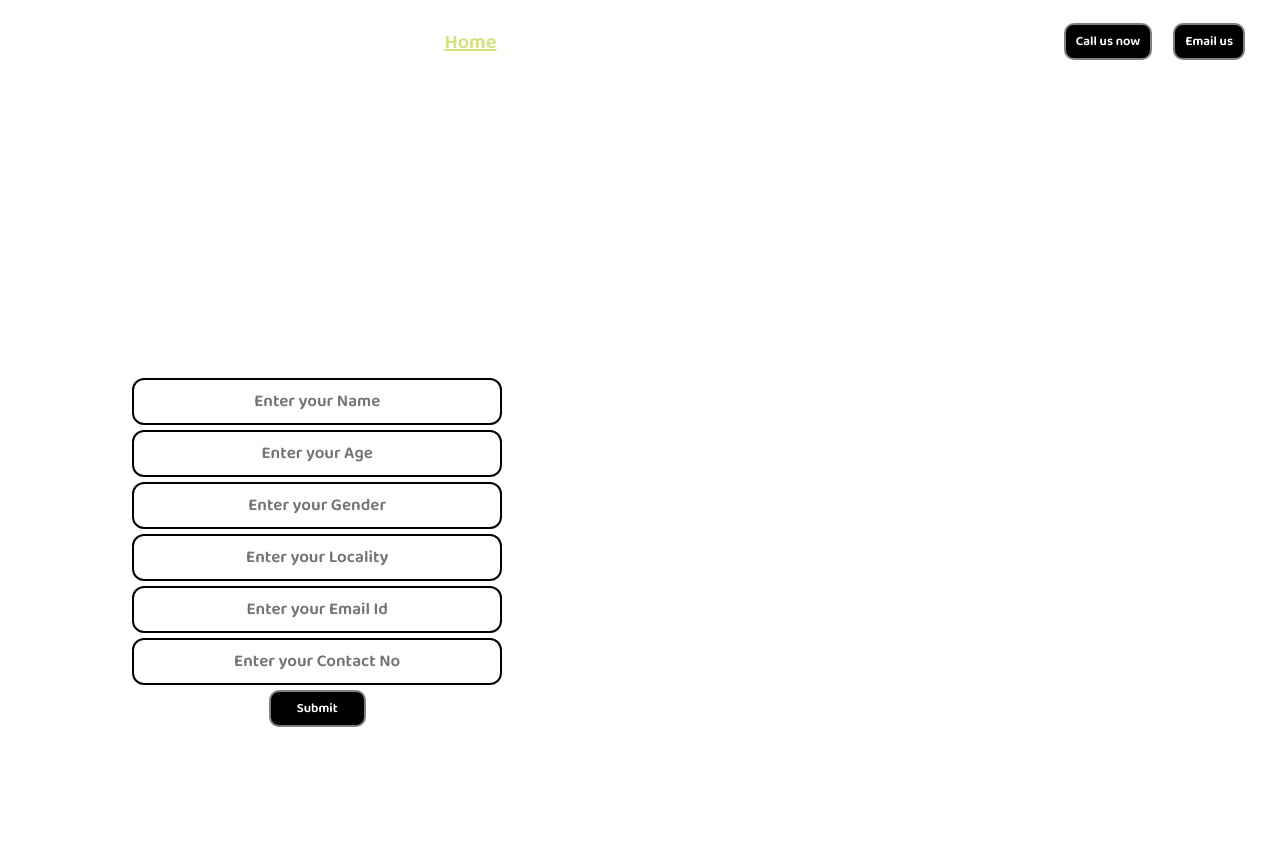
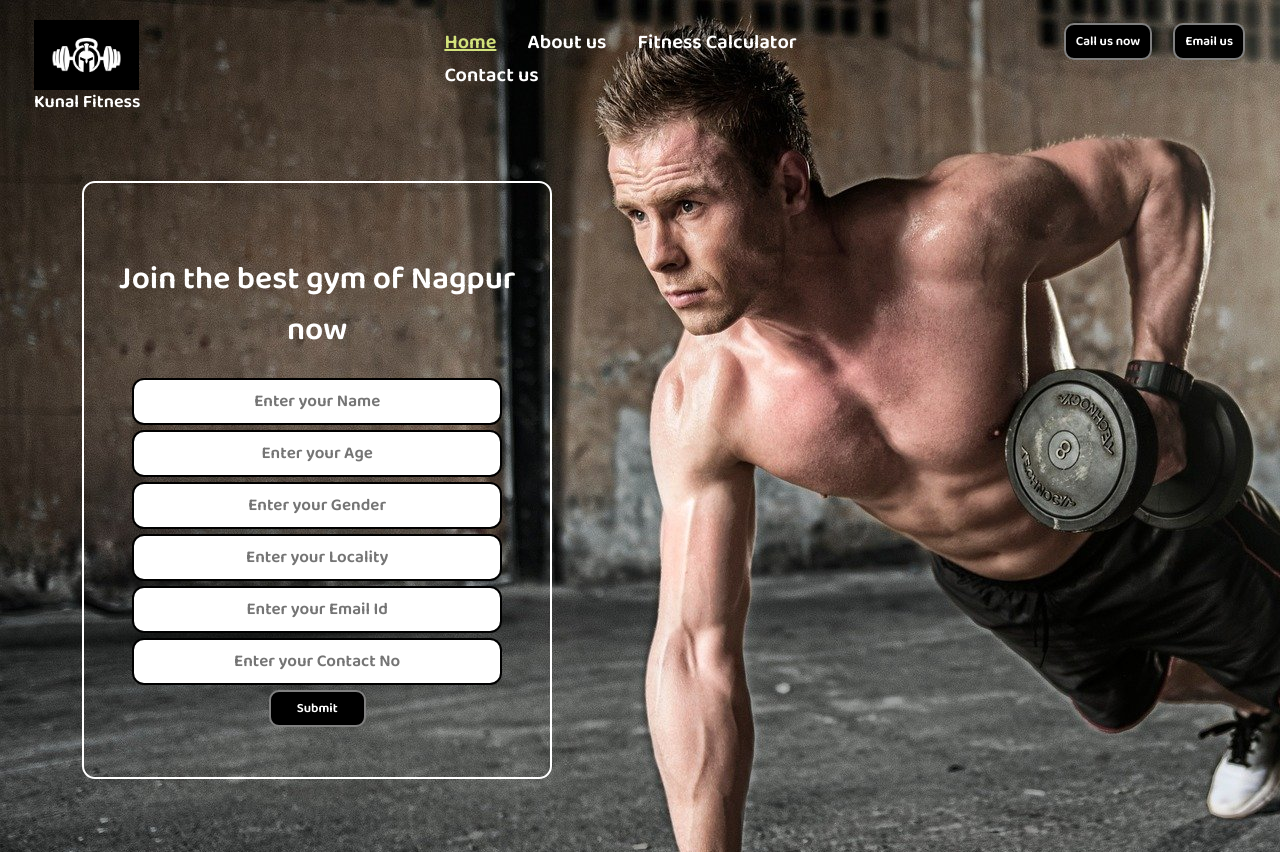
Before and after one commit to krpende/Gym-Website, a plain HTML site: page index.html in a window 1280 px wide. Drawn offline with Linux system fonts and the light colour scheme; a web font is replaced by a local one.

Commit message:
Update index.html

```diff
--- a/index.html
+++ b/index.html
@@ -16,7 +16,7 @@
         color: white;
         margin: 0px;
         padding: 0px;
-        background: url(img/bg.jpg);
+        background: url(bg.jpg);
     }
 
     .left {
@@ -123,7 +123,7 @@
     <header class="header">
         <!-- Left box for logo -->
         <div class="left">
-            <img src="img/gym.jpg" alt="">
+            <img src="gym.jpg" alt="">
             <div>Kunal Fitness</div>
         </div>
         <!-- Mid box for navbar -->
```
